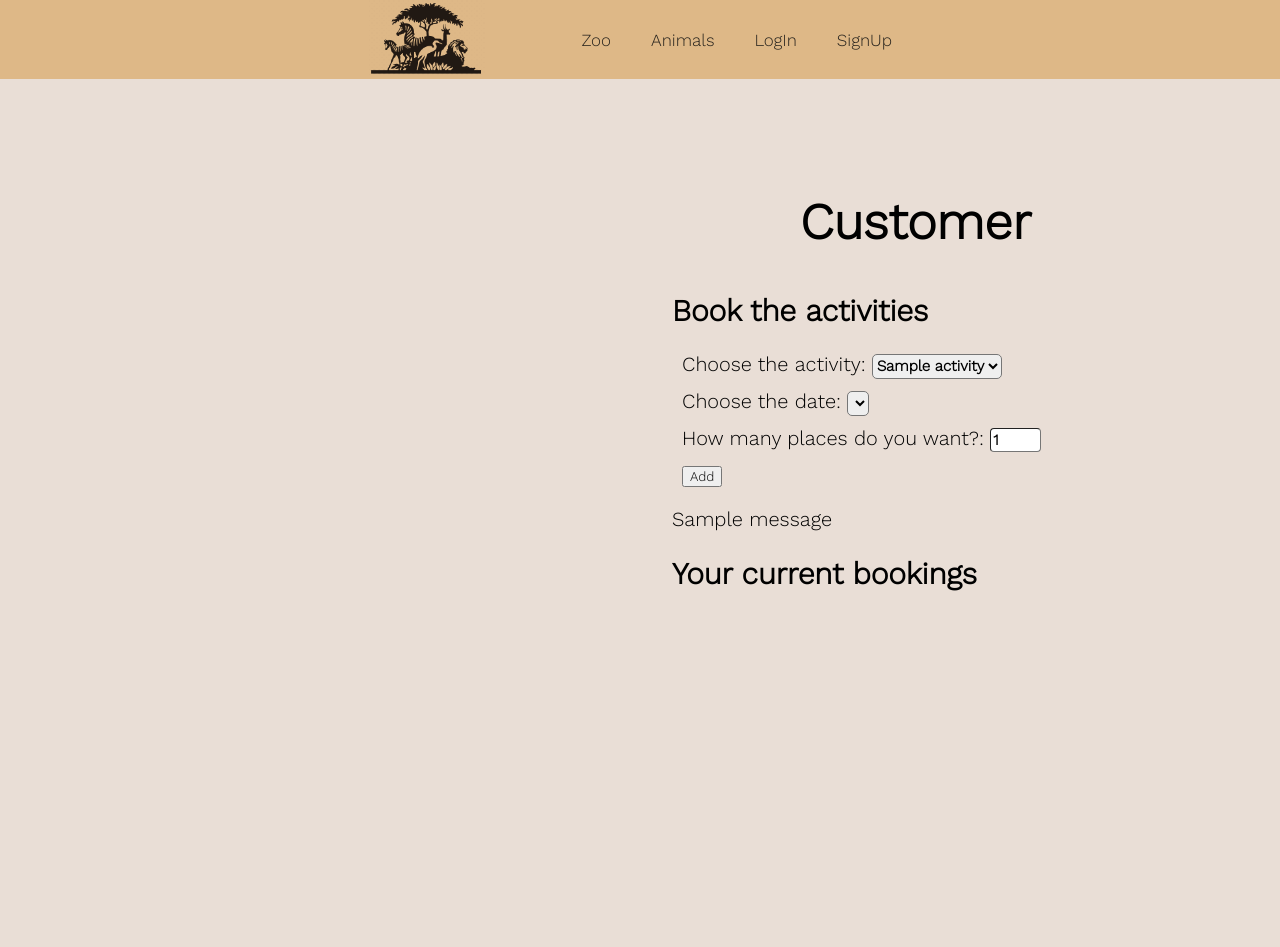
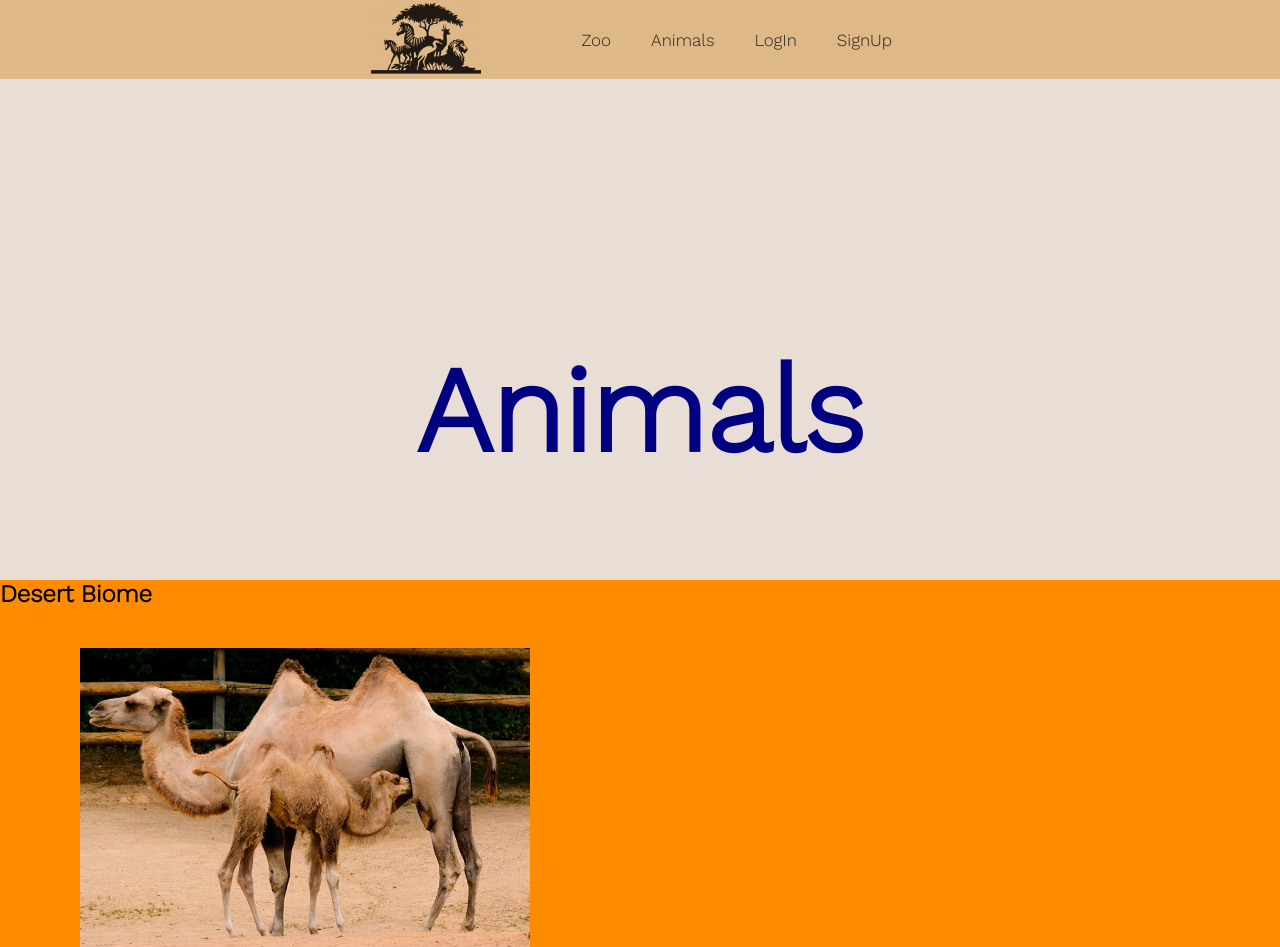
Before and after one commit to albercm30/zoowebapp, a Flask app: template WebAppProject/templates/main/animal.html in a window 1280 px wide. Shown: the top 947 px of the page. Run offline with Flask 2, Linux system fonts and the light colour scheme; the template is opened without the code that fills it: most values are stand-ins (such as "Sample title", 1, 10 or a date in 2020); one stand-in notice (Sample message) is shown; lists and menus that the app fills with data are empty.

Commit message:
head of customer & animal in head base

```diff
--- a/WebAppProject/templates/base.html
+++ b/WebAppProject/templates/base.html
@@ -6,8 +6,7 @@
         <link rel="preconnect" href="https://fonts.googleapis.com">
         <link rel="preconnect" href="https://fonts.gstatic.com" crossorigin>
         <link href="https://fonts.googleapis.com/css2?family=Work+Sans:wght@300&display=swap" rel="stylesheet">
-        <link rel="stylesheet" href="../static/style.css">
-        <!-- "{{ url_for('static', filename='style.css') }}" -->
+        <link rel="stylesheet" href="{{ url_for('static', filename='style.css') }}">
 
         <script src="https://ajax.googleapis.com/ajax/libs/jquery/3.6.1/jquery.min.js"></script>
         <script type="text/javascript" src="{{ url_for('static', filename='booking.js')}}"></script>
@@ -15,6 +14,7 @@
             var act_dates = {{ act_dates|tojson }}
             var act_id = {{ act_id|tojson }}
         </script>
+        <script type="text/javascript" src="{{ url_for('static', filename='animal.js')}}"></script>
 
     </head>
     <body>
@@ -40,39 +40,7 @@
              </nav>
         </header>
         <section class="content">
-
-
-            <div class="customer-container">
-                <h1>Customer</h1>
-
-                <h2>Book the activities</h2>
-                <form action="{{ url_for('main.booking') }}" method="post" id="act_booked">
-
-                        <li><label>Choose the activity:  </label>
-                            <select name="activity_title_booked" id="activity_title_booked" >
-                                {% for activity in act_dates %}
-                                <option>{{activity}}</option>
-                                {% endfor %}
-                            </select></li>
-                        <li><label>Choose the date:  </label>
-                            <select name="date_chosen" id="date_chosen">
-                            </select>
-                        </li>
-                    <li><label>How many places do you want?:  </label><input type="number" name="places_booked" value="1" min="1" max="99" required/></li>
-                    <li><button type="submit">Add</button></li>
-                </form>
-
-                <!-- {% with messages = get_flashed_messages() %} -->
-                        <!-- {% for message in messages %} -->
-                            <p class="notification-customer">{{ message }}</p>
-                        <!-- {% endfor %} -->
-                <!-- {% endwith %} -->
-
-
-                <h2>Your current bookings</h2>
-            </div>
-
-            <!-- {% block content %}{% endblock %} -->
+            {% block content %}{% endblock %}
         </section>
 
 
--- a/WebAppProject/templates/main/animal.html
+++ b/WebAppProject/templates/main/animal.html
@@ -1,11 +1,6 @@
 {% extends 'base.html' %}
 
 {% block content %}
-<head>
-    <script src="https://ajax.googleapis.com/ajax/libs/jquery/3.6.1/jquery.min.js"></script>
-    <script type="text/javascript" src="{{ url_for('static', filename='animal.js')}}"></script>
-</head>
-
 <div class="title">
     <h1>Animals</h1>
 </div>
```
Also changed, not shown: WebAppProject/templates/main/customer.html (+10 -23 lines).
